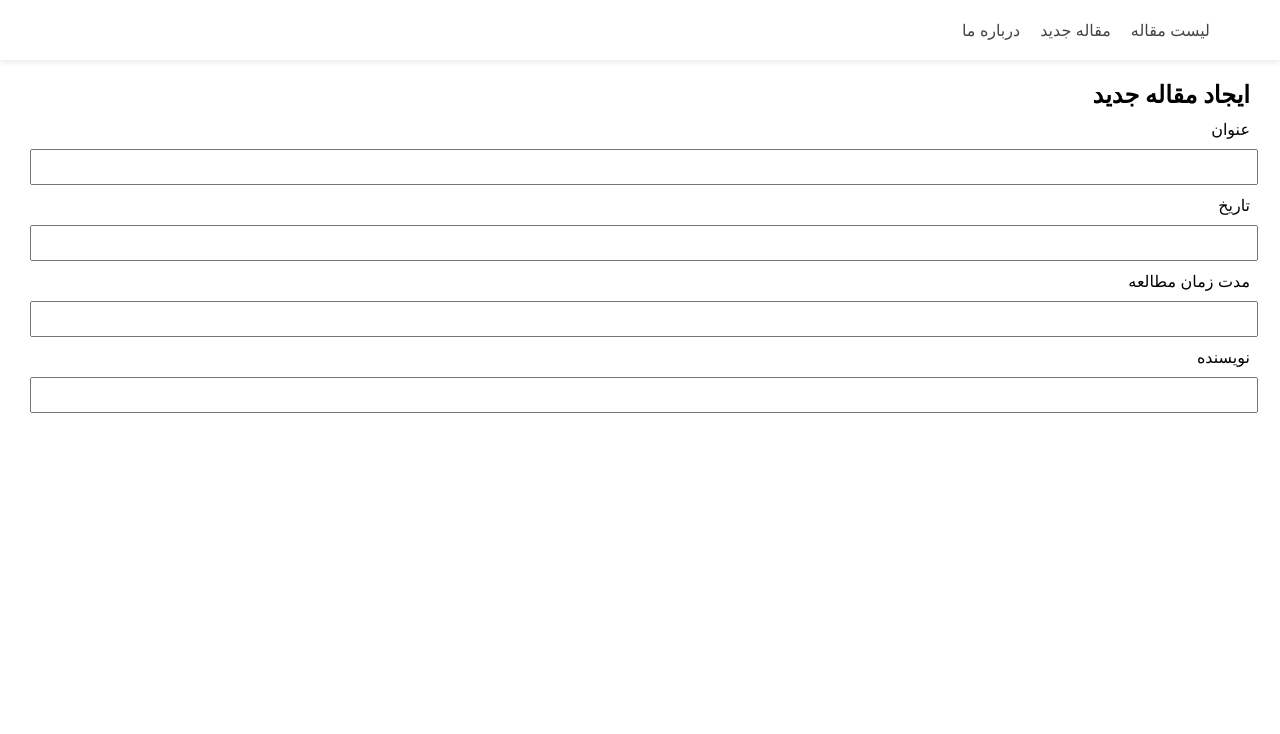
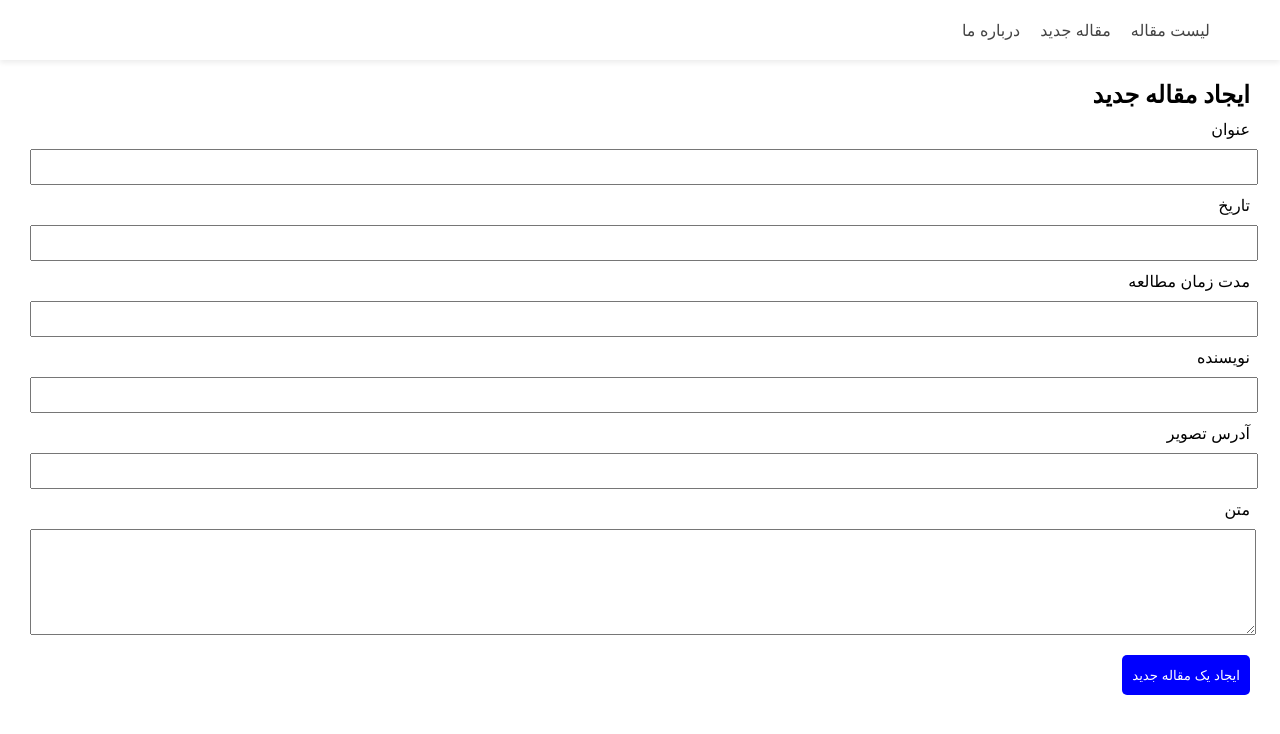
Before and after one commit to saetgit/react-app, a React (Create React App) app in the folder sara-app/: page /createArticle in a window 1280 px wide. Shown: the top 734 px of the page. Built offline with nearby package versions, Linux system fonts and the light colour scheme.

Commit message:
use axios method post and send data to db.json

```diff
--- a/sara-app/data/db.json
+++ b/sara-app/data/db.json
@@ -1,76 +1,85 @@
 {
   "articles": [
     {
-      "id": 1,
+      "id": "1",
       "imageUrl": "https://encrypted-tbn0.gstatic.com/images?q=tbn:ANd9GcTOgmS8pHyqR_4DfV2CV6lrvN2nTnE2W7SZGw&usqp=CAU",
       "title": "عنوان تستی ۱",
       "readingTime": 5,
       "date": "۱۴۰۲/۰۴/۰۵",
-      "athor": "سارا اعتمادیان",
+      "author": "سارا اعتمادیان",
       "content": "لورم ایپسوم متن ساختگی با تولید سادگی نامفهوم از صنعت چاپ و با استفاده"
     },
     {
-      "id": 2,
+      "id": "2",
       "imageUrl": "https://encrypted-tbn0.gstatic.com/images?q=tbn:ANd9GcRxCHD8VMkgEADAx68M1JuZj5LG86tAX-TyTQ&usqp=CAU",
       "title": "عنوان تستی ۲",
       "readingTime": 3,
       "date": "۱۴۰۲/۰۴/۰۵",
-      "athor": "سارا اعتمادیان",
+      "author": "سارا اعتمادیان",
       "content": "لورم ایپسوم متن ساختگی با تولید سادگی نامفهوم از صنعت چاپ و با استفاده"
     },
     {
-      "id": 3,
+      "id": "3",
       "imageUrl": "https://encrypted-tbn0.gstatic.com/images?q=tbn:ANd9GcTOgmS8pHyqR_4DfV2CV6lrvN2nTnE2W7SZGw&usqp=CAU",
       "title": "عنوان تستی 3",
       "readingTime": 9,
       "date": "۱۴۰۲/۰۴/۰۵",
-      "athor": "سارا اعتمادیان",
+      "author": "سارا اعتمادیان",
       "content": "لورم ایپسوم متن ساختگی با تولید سادگی نامفهوم از صنعت چاپ و با استفاده"
     },
     {
-      "id": 4,
+      "id": "4",
       "imageUrl": "https://encrypted-tbn0.gstatic.com/images?q=tbn:ANd9GcTEkuWBgffBVJZ82tPcPHV0yyffKj7SbyVi-fUoujUOggUnqAcdPPq5hJJG4LgFECIeXBs&usqp=CAU",
       "title": "عنوان تستی 4",
       "readingTime": 1,
       "date": "۱۴۰۲/۰۴/۰۵",
-      "athor": "سارا اعتمادیان",
+      "author": "سارا اعتمادیان",
       "content": "لورم ایپسوم متن ساختگی با تولید سادگی نامفهوم از صنعت چاپ و با استفاده"
     },
     {
-      "id": 5,
+      "id": "5",
       "imageUrl": "https://encrypted-tbn0.gstatic.com/images?q=tbn:ANd9GcTlo4y1NfQbmYq255HNPgfAjtoWjk9aly-gBotkLdRaw3B-bHGazlSoaiD75-aVFMlY32Q&usqp=CAU",
       "title": "عنوان تستی 5",
       "readingTime": 6,
       "date": "۱۴۰۲/۰۴/۰۵",
-      "athor": "سارا اعتمادیان",
+      "author": "سارا اعتمادیان",
       "content": "لورم ایپسوم متن ساختگی با تولید سادگی نامفهوم از صنعت چاپ و با استفاده"
     },
     {
-      "id": 6,
+      "id": "6",
       "imageUrl": "https://encrypted-tbn0.gstatic.com/images?q=tbn:ANd9GcQ9moSrW8haLuq68R0v4wW73Lc46vbF8JiQtrGXsYNPLjb3DfiEVHRaL3y7YEmYryDvnho&usqp=CAU",
       "title": "عنوان تستی 6",
       "readingTime": 56,
       "date": "۱۴۰۲/۰۴/۰۵",
-      "athor": "سارا اعتمادیان",
+      "author": "سارا اعتمادیان",
       "content": "لورم ایپسوم متن ساختگی با تولید سادگی نامفهوم از صنعت چاپ و با استفاده"
     },
     {
-      "id": 7,
+      "id": "7",
       "imageUrl": "https://encrypted-tbn0.gstatic.com/images?q=tbn:ANd9GcRE87kUSjblZjh0P8s7ihWqijt2r-aGsd4eSbEHnOzfKwWOpwFg-nxUB1pLl-PkJFUk58A&usqp=CAU",
       "title": "عنوان تستی 7",
       "readingTime": 5,
       "date": "۱۴۰۲/۰۴/۰۵",
-      "athor": "سارا اعتمادیان",
+      "author": "سارا اعتمادیان",
       "content": "لورم ایپسوم متن ساختگی با تولید سادگی نامفهوم از صنعت چاپ و با استفاده"
     },
     {
-      "id": 8,
+      "id": "8",
       "imageUrl": "https://encrypted-tbn0.gstatic.com/images?q=tbn:ANd9GcTiPRpnmm1s0X2-nzu3aCsezOG7yo3CUv94dGAbqyLq7YFclZyoK-OxU6vx5_Ep4-N6MIY&usqp=CAU",
       "title": "عنوان تستی 8",
       "readingTime": 15,
       "date": "۱۴۰۲/۰۴/۰۵",
-      "athor": "سارا اعتمادیان",
+      "author": "سارا اعتمادیان",
       "content": "لورم ایپسوم متن ساختگی با تولید سادگی نامفهوم از صنعت چاپ و با استفاده"
+    },
+    {
+      "id": 9,
+      "imageUrl": "https://encrypted-tbn0.gstatic.com/images?q=tbn:ANd9GcTiPRpnmm1s0X2-nzu3aCsezOG7yo3CUv94dGAbqyLq7YFclZyoK-OxU6vx5_Ep4-N6MIY&usqp=CAU",
+      "title": "مقاله نهم",
+      "readingTime": "23",
+      "date": "۱۴۰۲/۰۷/25",
+      "athor": "سارا گلی",
+      "content": "اینم متن مقاله نهم "
     }
   ]
 }
--- a/sara-app/src/App.js
+++ b/sara-app/src/App.js
@@ -1,5 +1,6 @@
 
 import AboutUs from "./pages/aboutUs/AboutUs";
+import ArticlePage from "./pages/articlePage/ArticlePage";
 import CreateArticle from "./pages/createArticle/CreateArticle";
 import Home from "./pages/home/Home";
 import { Route,Routes } from "react-router-dom";
@@ -8,6 +9,7 @@ const App = () => {
     <div>
       <Routes>
         <Route path="/" element={<Home/>}/>
+        <Route path="/article/:id" element={<ArticlePage/>}/>
         <Route path="/createArticle" element={<CreateArticle/>}/>
         <Route path="/about" element={<AboutUs/>}/>
       </Routes>
--- /dev/null
+++ b/sara-app/src/components/textarea/Textarea.jsx
@@ -0,0 +1,10 @@
+import styled from './textarea.module.css'
+function Textarea(props){
+    return(
+        <div className={styled.textarea}>
+            <label>{props.label}</label>
+            <textarea onChange={props.handelChange}></textarea>
+        </div>
+    )
+}
+export default Textarea;
--- /dev/null
+++ b/sara-app/src/components/textarea/textarea.module.css
@@ -0,0 +1,17 @@
+.textarea{
+    text-align: right;
+}
+
+.textarea label{
+    display: block;
+    margin-top: 10px;
+
+}
+.textarea textarea{
+    display: block;
+    width: 100%;
+    height: 100px;
+    text-align: right;
+    margin-top: 10px;
+
+}
--- a/sara-app/src/pages/createArticle/CreateArticle.jsx
+++ b/sara-app/src/pages/createArticle/CreateArticle.jsx
@@ -2,19 +2,45 @@ import { useState } from "react";
 import Input from "../../components/Input/Input";
 import Navbar from "../../components/navbar/Navbar";
 import styled from "./createArticle.module.css";
+import Textarea from "../../components/textarea/Textarea";
+import axios from "axios";
 function CreateArticle() {
-  const  [article, setArticle] = useState({
+  const [article, setArticle] = useState({
     title: "",
     date: "",
     readingTime: "",
     athor: "",
+    message: "",
+    imageUrl:""
   });
+
   const handelChangeArticle = (e) => {
     setArticle((prevState) => ({
-        ...prevState,
-        [e.target.name]: e.target.value,
+      ...prevState,
+      [e.target.name]: e.target.value,
     }));
   };
+
+  const handelChangeArticleMessage = (e) => {
+    setArticle((prevState) => ({
+      ...prevState,
+      message: e.target.value,
+    }));
+  };
+  const handelNewArticle = () => {
+    axios.post("http://localhost:8000/articles",{
+      id:9,
+      imageUrl:article.imageUrl,
+      title:article.title,
+      readingTime:article.readingTime,
+      date:article.date,
+      athor:article.athor,
+      content:article.message,
+
+    })
+
+  }
+
   console.log(article);
   return (
     <>
@@ -46,6 +72,16 @@ function CreateArticle() {
             type="text"
             handelChange={handelChangeArticle}
           />
+          <Input
+            label="آدرس تصویر"
+            name="imageUrl"
+            type="text"
+            handelChange={handelChangeArticle}
+          />
+          <Textarea label="متن" handelChange={handelChangeArticleMessage} />
+          <div>
+            <button onClick={handelNewArticle}>ایجاد یک مقاله جدید</button>
+          </div>
         </div>
       </div>
     </>
--- a/sara-app/src/pages/createArticle/createArticle.module.css
+++ b/sara-app/src/pages/createArticle/createArticle.module.css
@@ -1,7 +1,18 @@
 .CreateArticle{
-
+text-align: right;
 }
 .CreateArticle h2{
     text-align: right;
     margin-top: 20px;
 }
+
+.CreateArticle button{
+    text-align: right;
+    margin-top: 20px;
+    background-color: blue;
+    color: #fff;
+    height: 40px;
+    border: none;
+    padding: 10px;
+    border-radius: 5px;
+}
```
